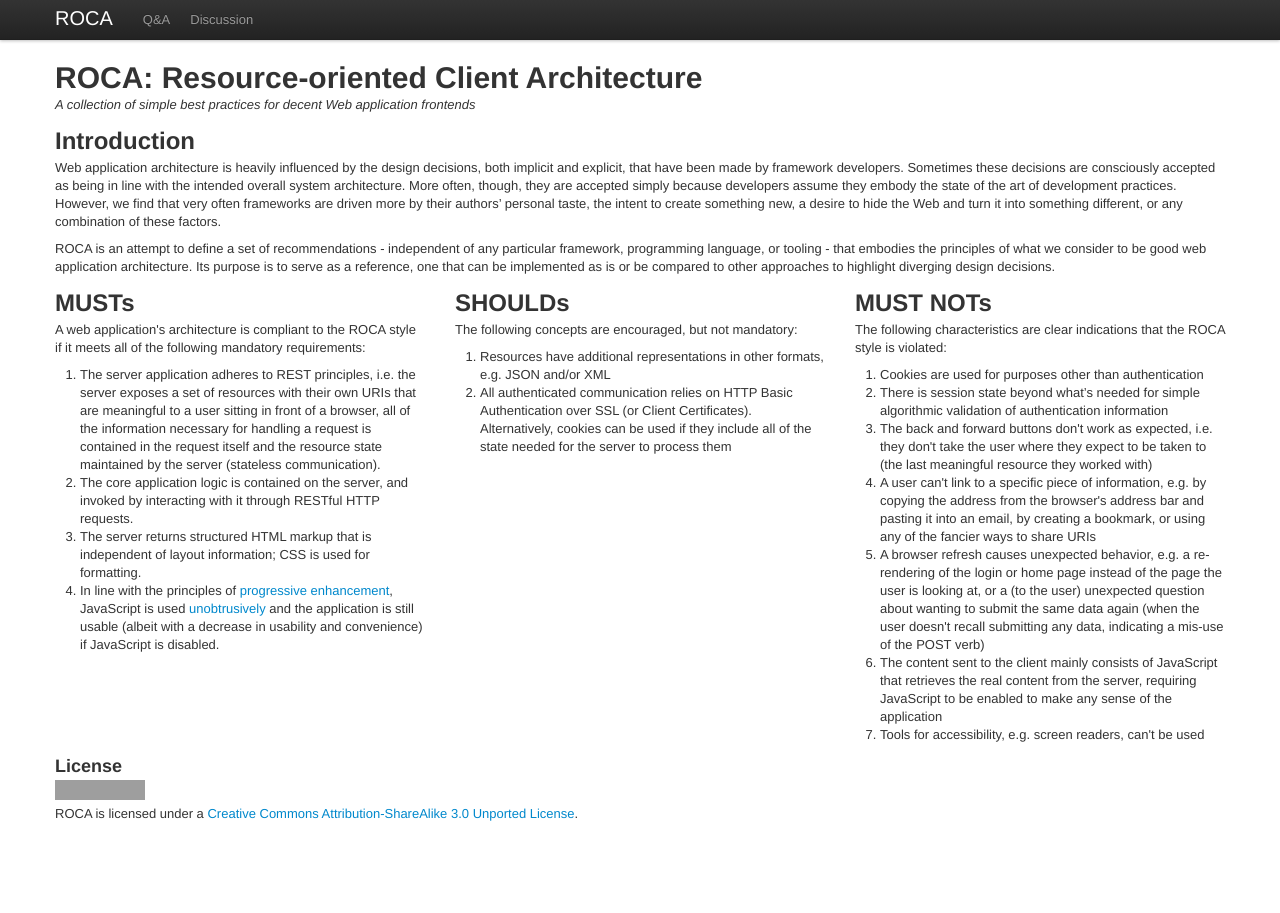
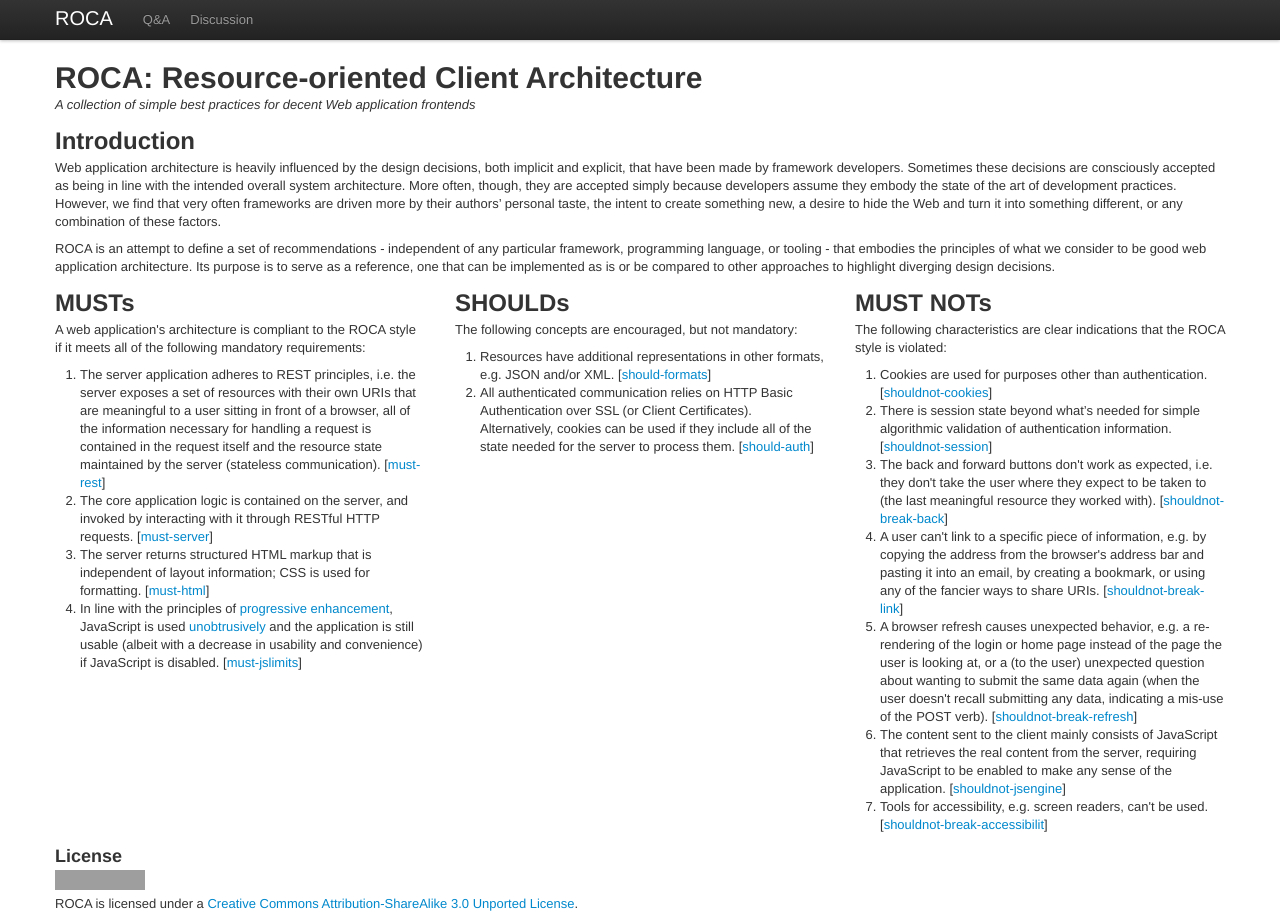
Before and after one commit to innoq/ROCA, a Jekyll site: the page built from index.html, in a window 1280 px wide. Built offline with Jekyll 4.4.1, drawn with Linux system fonts in a browser that asks for light colours; grey boxes are pictures that could not be loaded.

Commit message:
reformatted, added links

```diff
--- a/index.html
+++ b/index.html
@@ -34,30 +34,31 @@ title: "ROCA: Resource-oriented Client Architecture"
 				style if it meets all of the following mandatory requirements:
 			</p>
 			<ol>
-				<li>The server application adheres to REST principles,
+				<li><a name='must-rest'></a>The server application adheres to REST principles,
 					i.e. the server exposes a set of resources with their own URIs
 					that are meaningful to a user sitting in front of a browser, all
 					of the information necessary for handling a request is contained
 					in the request itself and the resource state maintained by the
 					server (stateless
-					communication).
+					communication). [<a href='#must-rest'>must-rest</a>]
 				</li>
-				<li>The core application
+				<li><a name='must-server'></a>The core application
 					logic is contained on the server, and invoked by
-					interacting with it through RESTful HTTP requests.
+					interacting with it through
+					RESTful HTTP requests. [<a href='#must-server'>must-server</a>]
 				</li>
-				<li>The server returns structured HTML markup that is
+				<li><a name='must-html'></a>The server returns structured HTML markup that is
 					independent of layout information; CSS is used for
-					formatting.
+					formatting. [<a href='#must-html'>must-html</a>]
 				</li>
-				<li>In line with the principles
+				<li><a name='must-jslimits'></a>In line with the principles
 					of <a href="http://en.wikipedia.org/wiki/Progressive_enhancement"
 					title="Progressive enhancement">progressive enhancement</a>, JavaScript is
 					used <a href="http://en.wikipedia.org/wiki/Unobtrusive_JavaScript"
 					title="Unobtrusive JavaScript">unobtrusively</a>
 					and the application is still usable (albeit with a
 					decrease in usability and convenience) if JavaScript is
-					disabled.
+					disabled. [<a href='#must-jslimits'>must-jslimits</a>]
 				</li>
 			</ol>
 		</div>
@@ -66,14 +67,14 @@ title: "ROCA: Resource-oriented Client Architecture"
 			<h2>SHOULDs</h2>
 			<p>The following concepts are encouraged, but not mandatory:</p>
 			<ol>
-				<li>Resources have additional representations in other formats, e.g.
-					JSON and/or XML
+				<li><a name='should-formats'></a>Resources have additional representations in other formats, e.g.
+					JSON and/or XML. [<a href='#should-formats'>should-formats</a>]
 				</li>
-				<li>All authenticated communication relies on HTTP Basic
+				<li><a name='should-auth'></a>All authenticated communication relies on HTTP Basic
 					Authentication over SSL (or Client
 					Certificates). Alternatively, cookies can be used if
 					they include all of the state needed for the server to
-					process them
+					process them. [<a href='#should-auth'>should-auth</a>]
 				</li>
 			</ol>
 		</div>
@@ -82,29 +83,34 @@ title: "ROCA: Resource-oriented Client Architecture"
 			<h2>MUST NOTs</h2>
 			<p>The following characteristics are clear indications that the ROCA style is violated:</p>
 			<ol>
-				<li>Cookies are used for purposes other than authentication
+				<li><a name='shouldnot-cookies'></a>Cookies
+				are used for purposes other than
+				authentication. [<a href='#shouldnot-cookies'>shouldnot-cookies</a>]
 				</li>
-				<li>There is session state beyond what&#8217;s needed for
-					simple algorithmic validation of authentication
-					information
+				<li><a name='shouldnot-session'></a>There
+					is session state beyond
+					what&#8217;s needed for simple
+					algorithmic validation of
+					authentication
+					information. [<a href='#shouldnot-session'>shouldnot-session</a>]
 				</li>
-				<li>The back and forward buttons don't
+				<li><a name='shouldnot-break-back'></a>The back and forward buttons don't
 					work as expected, i.e. they
 					don't take the user where they
 					expect to be taken to (the
 					last meaningful resource they
-					worked with)
+					worked with). [<a href='#shouldnot-break-back'>shouldnot-break-back</a>]
 				</li>
-				<li>A user can't link to a specific
+				<li><a name='shouldnot-break-link'></a>A user can't link to a specific
 					piece of information, e.g. by
 					copying the address from the
 					browser's address bar and
 					pasting it into an email, by
 					creating a bookmark, or using
 					any of the fancier ways to
-					share URIs
+					share URIs. [<a href='#shouldnot-break-link'>shouldnot-break-link</a>]
 				</li>
-				<li>A browser refresh causes
+				<li><a name='shouldnot-break-refresh'></a>A browser refresh causes
 					unexpected behavior, e.g. a
 					re-rendering of the login or
 					home page instead of the page
@@ -115,16 +121,16 @@ title: "ROCA: Resource-oriented Client Architecture"
 					(when the user doesn't recall
 					submitting any data,
 					indicating a mis-use of the
-					POST verb)
+					POST verb). [<a href='#shouldnot-break-refresh'>shouldnot-break-refresh</a>]
 				</li>
-				<li>The content sent to the client mainly consists of
+				<li><a name='shouldnot-jsengine'></a>The content sent to the client mainly consists of
 					JavaScript that retrieves the real content from the
 					server, requiring JavaScript
 					to be enabled to make any
-					sense of the application
+					sense of the application. [<a href='#shouldnot-jsengine'>shouldnot-jsengine</a>]
 				</li>
-				<li>Tools for accessibility,
-					e.g. screen readers, can't be used
+				<li><a name='shouldnot-break-accessibility'></a>Tools for accessibility,
+					e.g. screen readers, can't be used. [<a href='#shouldnot-break-accessibility'>shouldnot-break-accessibilit</a>]
 				</li>
 			</ol>
 		</div>
```
Also changed, not shown: q-and-a.md (+15 -1 lines).
